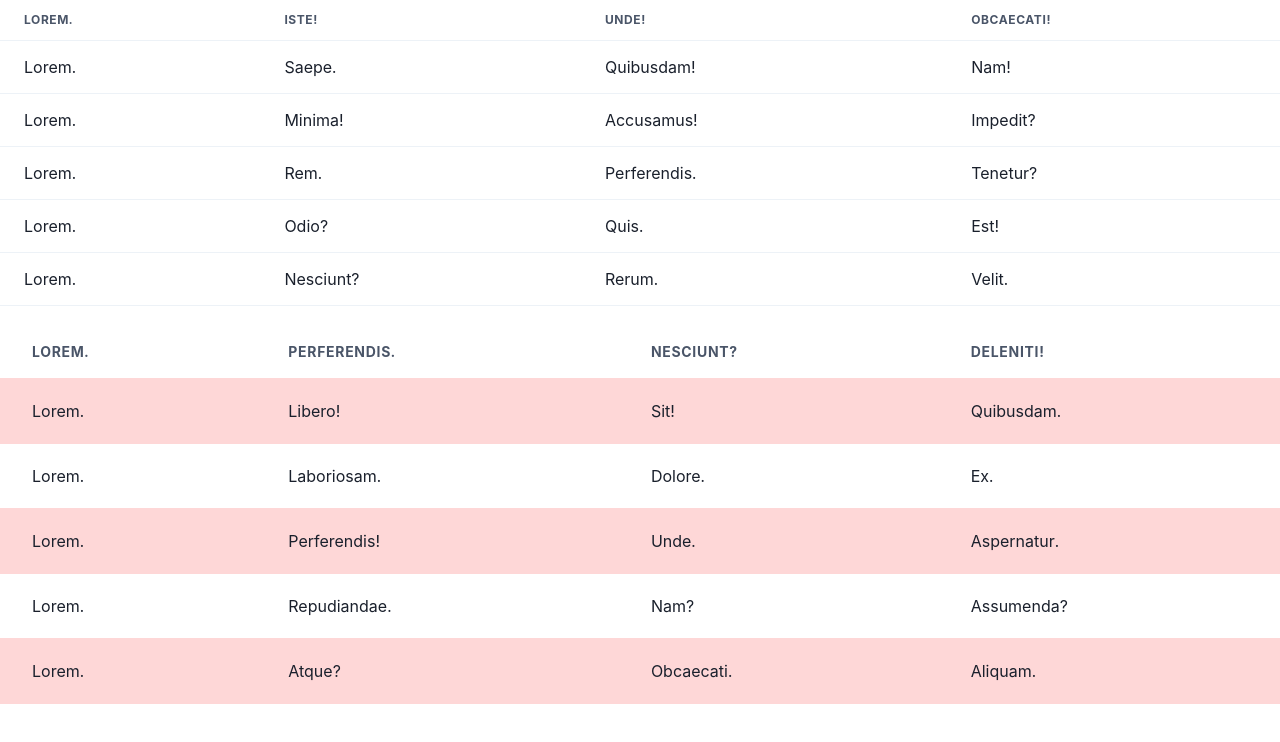
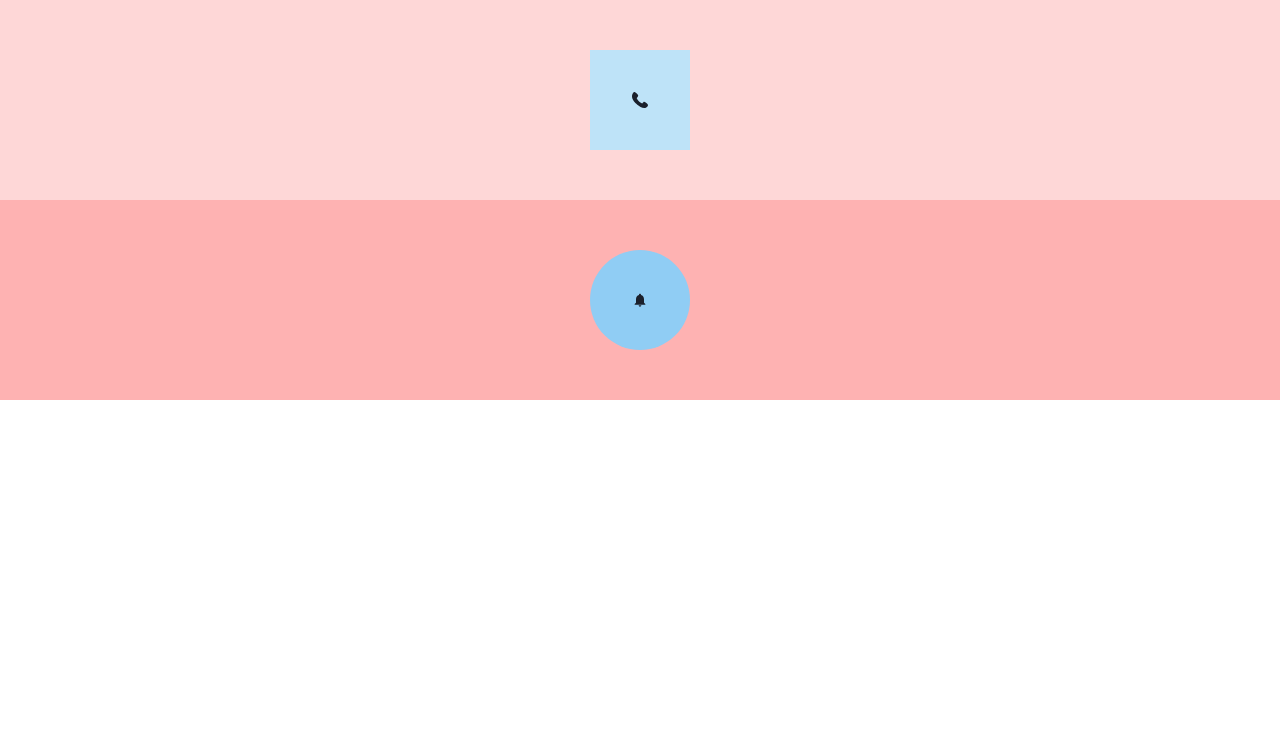
Before and after one commit to azerone52/react20231031, a React (Create React App) app: page / in a window 1280 px wide. Shown: the top 742 px of the page. Built offline with nearby package versions, Linux system fonts and the light colour scheme.

Commit message:
Center, Square, Circle 사용 아이콘 사용

```diff
--- a/src/App.js
+++ b/src/App.js
@@ -1,117 +1,20 @@
-import {
-  Box,
-  Card,
-  CardBody,
-  CardFooter,
-  CardHeader,
-  Heading,
-  Button,
-  Flex,
-  SimpleGrid,
-  Table,
-  Thead,
-  Tbody,
-  Tr,
-  Th,
-  Td,
-} from "@chakra-ui/react";
+import { Center, Circle, Square } from "@chakra-ui/react";
+import { BellIcon, PhoneIcon } from "@chakra-ui/icons";
 
 function App() {
   return (
     <>
-      <SimpleGrid columns={1} gap={5}>
-        <Box>
-          {/*Table>Thead>Tr>Th*4>lorem1^^^Tbody>Tr*5>Td*4>lorem1 -> 안됨 */}
-          <Table>
-            <Thead>
-              <Tr>
-                <Th>Lorem.</Th>
-                <Th>Iste!</Th>
-                <Th>Unde!</Th>
-                <Th>Obcaecati!</Th>
-              </Tr>
-            </Thead>
-            <Tbody>
-              <Tr>
-                <Td>Lorem.</Td>
-                <Td>Saepe.</Td>
-                <Td>Quibusdam!</Td>
-                <Td>Nam!</Td>
-              </Tr>
-              <Tr>
-                <Td>Lorem.</Td>
-                <Td>Minima!</Td>
-                <Td>Accusamus!</Td>
-                <Td>Impedit?</Td>
-              </Tr>
-              <Tr>
-                <Td>Lorem.</Td>
-                <Td>Rem.</Td>
-                <Td>Perferendis.</Td>
-                <Td>Tenetur?</Td>
-              </Tr>
-              <Tr>
-                <Td>Lorem.</Td>
-                <Td>Odio?</Td>
-                <Td>Quis.</Td>
-                <Td>Est!</Td>
-              </Tr>
-              <Tr>
-                <Td>Lorem.</Td>
-                <Td>Nesciunt?</Td>
-                <Td>Rerum.</Td>
-                <Td>Velit.</Td>
-              </Tr>
-            </Tbody>
-          </Table>
-        </Box>
+      <Center bg={"red.100"} h={"200px"}>
+        <Square bg={"blue.100"} w={"100px"} h={"100px"}>
+          <PhoneIcon />
+        </Square>
+      </Center>
 
-        {/*Box>Table[variant=striped]>Thead>Tr>Th*4>lorem1^^^Tbody*1>(Tr*5)>(Td*4)>lorem1*/}
-        <Box>
-          <Table variant="striped" colorScheme="red" size={"lg"}>
-            <Thead>
-              <Tr>
-                <Th>Lorem.</Th>
-                <Th>Perferendis.</Th>
-                <Th>Nesciunt?</Th>
-                <Th>Deleniti!</Th>
-              </Tr>
-            </Thead>
-            <Tbody>
-              <Tr>
-                <Td>Lorem.</Td>
-                <Td>Libero!</Td>
-                <Td>Sit!</Td>
-                <Td>Quibusdam.</Td>
-              </Tr>
-              <Tr>
-                <Td>Lorem.</Td>
-                <Td>Laboriosam.</Td>
-                <Td>Dolore.</Td>
-                <Td>Ex.</Td>
-              </Tr>
-              <Tr>
-                <Td>Lorem.</Td>
-                <Td>Perferendis!</Td>
-                <Td>Unde.</Td>
-                <Td>Aspernatur.</Td>
-              </Tr>
-              <Tr>
-                <Td>Lorem.</Td>
-                <Td>Repudiandae.</Td>
-                <Td>Nam?</Td>
-                <Td>Assumenda?</Td>
-              </Tr>
-              <Tr>
-                <Td>Lorem.</Td>
-                <Td>Atque?</Td>
-                <Td>Obcaecati.</Td>
-                <Td>Aliquam.</Td>
-              </Tr>
-            </Tbody>
-          </Table>
-        </Box>
-      </SimpleGrid>
+      <Center bg={"red.200"} h={"200px"}>
+        <Circle bg={"blue.200"} w={"100px"} h={"100px"}>
+          <BellIcon />
+        </Circle>
+      </Center>
     </>
   );
 }
```
